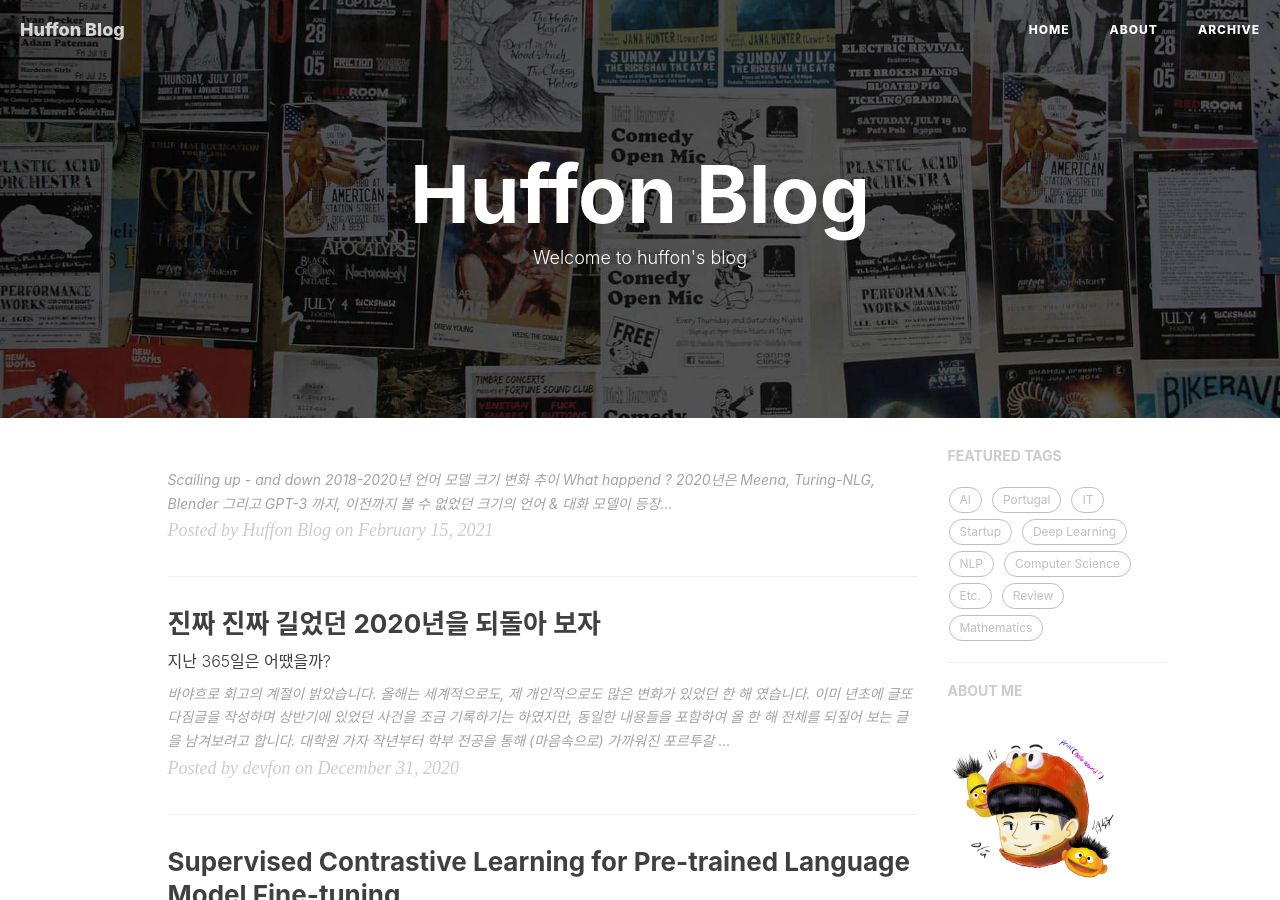
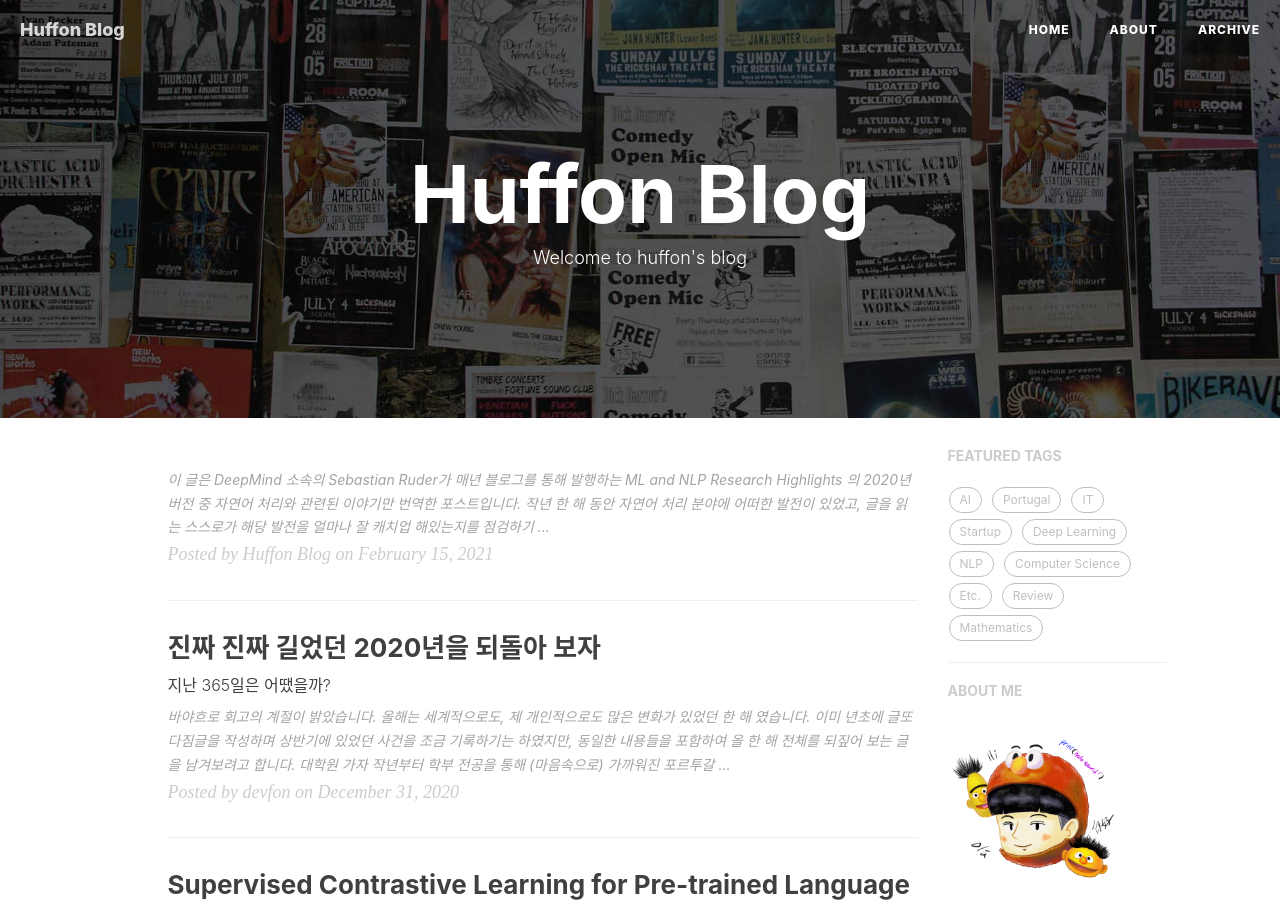
Before and after one commit to Huffon/huffon.github.io, a Jekyll site: the page built from index.html, in a window 1280 px wide and 900 px high. Built offline with Jekyll 4.4.1, drawn with Linux system fonts in a browser that asks for light colours; nearby versions of some CDN libraries; the list of posts is cut into pages by our own code; comment, search, counter and statistics services are not loaded.

Commit message:
Fix subtitle

```diff
--- a/_posts/2021-02-08-ruder.md
+++ b/_posts/2021-02-08-ruder.md
@@ -2,22 +2,25 @@
 
 layout: post
 title: "Ruder's NLP Research Highlights of 2020"
-subtitle: 'Sebastian Ruder's thoughts
+subtitle: 'Sebastian Ruder's thoughts"
 author: "devfon"
 header-style: text
 lang: kr
 tags:
-  - Etc.
+  - AI
+  - NLP
+  - Deep Learning
 ---
 
+이 글은 **DeepMind** 소속의 **Sebastian Ruder**가 매년 블로그를 통해 발행하는 **ML and NLP Research Highlights** 의 [2020년](https://ruder.io/research-highlights-2020/) 버전 중 **자연어 처리**와 관련된 이야기만 번역한 포스트입니다. 작년 한 해 동안 **자연어 처리** 분야에 어떠한 발전이 있었고, 글을 읽는 스스로가 해당 발전을 얼마나 잘 캐치업 해있는지를 점검하기 좋은 글이라고 생각되어 공유합니다. 의역이 많으니, 참고하고 봐주시면 감사하겠습니다 😃
 
-### Scailing up - and down
+## Scailing up - and down
 
 | ![](https://ruder.io/content/images/2021/01/large_models.png) |
 |:-----:|
 |2018-2020년 언어 모델 크기 변화 추이 |
 
-#### What happend ?
+### What happend ?
 
 2020년은 [Meena](https://arxiv.org/abs/2001.09977), [Turing-NLG](https://www.microsoft.com/en-us/research/blog/turing-nlg-a-17-billion-parameter-language-model-by-microsoft/), [Blender](https://arxiv.org/abs/2004.13637) 그리고 [GPT-3](https://proceedings.neurips.cc/paper/2020/file/1457c0d6bfcb4967418bfb8ac142f64a-Paper.pdf) 까지, 이전까지 볼 수 없었던 크기의 언어 & 대화 모델이 등장한 한 해였습니다. 동시에 이처럼 거대한 모델을 훈련시킨다는 것이 얼마나 돈이 많이 들고, 많은 에너지를 필요로 하는 실험인지에 대해 연구자들이 더 잘 [인지](https://www.aclweb.org/anthology/P19-1355/)하게 된 해이기도 합니다. 때문에 거대한 언어 모델을 경량화하려는 연구들이 다양한 방향으로 발전을 하고 있죠. 최근에는 많은 연구들이 [Pruning](https://papers.nips.cc/paper/2020/file/eae15aabaa768ae4a5993a8a4f4fa6e4-Paper.pdf), [Quantization](https://openreview.net/forum?id=dV19Yyi1fS3), [Distillation](https://arxiv.org/abs/1910.01108) 그리고 [Compression](https://www.aclweb.org/anthology/2020.emnlp-main.633/) 등의 기법을 발전시키는 방향으로 흘러가고 있습니다. 또 다른 접근법으로는 Transformer 아키텍처 자체를 보다 효율적으로 만드는 방향이 있겠습니다. 이러한 방향에는 [Performer](https://openreview.net/forum?id=Ua6zuk0WRH), [Big Bird](https://papers.nips.cc/paper/2020/file/c8512d142a2d849725f31a9a7a361ab9-Paper.pdf)와 같은 아키텍처 연구들이 존재합니다.
 
@@ -29,49 +32,49 @@
 
 <br>
 
-#### Why is it important ?
+### Why is it important ?
 
 모델의 스케일을 키운다는 것은 모델이 할 수 있는 영역을 확장시켜나갈 수 있다는 의미입니다. 그러나 이러한 거대 모델들을 현실 세계 문제에 사용하고 배포하기 위해서 모델은 보다 **효율적으로 개선**될 필요가 있습니다. 궁극적으로 다음의 두 연구 방향이 서로에게 이득을 주는 구조가 될 수 있겠습니다. [Train Large, Then Compress](https://arxiv.org/abs/2002.11794) 와 같이 거대 모델을 잘 Compress 하여 좋은 성능을 낼 수 있는 효율적인 모델들을 얻거나, [ELECTRA](https://arxiv.org/abs/2003.10555) 와 같이 보다 좋은 성능의 모델을 만들 수 있는 효율적인 훈련 방법론을 연구하거나 !
 
 <br>
 
-#### What's next?
+### What's next?
 
 저는 에너지 효율성에 쏟아지고 있는 많은 관심과 이를 장려할 수 있는 도구들의 등장으로 인해, 모델의 성능 뿐만 아니라 **파라미터 수**와 이를 학습시키는데 필요한 **에너지 효율성**을 함께 보고하는 문화가 보다 당연해질 것이라 생각합니다. 이러한 전체적인 평가를 통해 **Real-World ML 적용 사례**와 **연구**의 간극이 많이 좁혀질 것입니다.
 
 <br>
 
-### Retrieval Augmentation
+## Retrieval Augmentation
 
 | ![](https://ruder.io/content/images/2021/01/retrieval_augmented_lm.png) |
 |:-----:|
 |Encoder와 Retriever가 함께 훈련되는 REALM |
 
-#### What happend ?
+### What happend ?
 
 거대 언어 모델들은 사전 학습 과정을 통해, 세상에 존재하는 많은 지식을 학습할 수 있다는 것을 여러 결과를 통해 보여주었습니다. 외부 맥락 없이도 질문에 [답을 하는 모습](https://www.aclweb.org/anthology/2020.emnlp-main.437.pdf)을 보여주는가 하면, 사실 관계를 [재현하는 능력](https://www.aclweb.org/anthology/2020.tacl-1.28.pdf)을 보여주는 식으로 말이죠. 그러나 이처럼 지식을 모델 파라미터를 통해 **Implicit하게 저장**하는 것은 비효율적이이며, 지식을 더 많이 축적하기 위해서는 보다 점점 더 큰 모델 (Parameter)을 필요로 하게 된다는 단점이 있습니다. 최근에는 [REALM](https://arxiv.org/abs/2002.08909), [RAG](https://arxiv.org/abs/2005.11401), [knn-LM](https://openreview.net/forum?id=HklBjCEKvH) 등과 같이 **Retrieval 모듈**과 **언어 모델**을 함께 학습시켜 `Open-domain QA`, `언어 모델링` 등의 **Knowledge-intensive** 태스크에서 좋은 결과를 얻을 수 있다고 주장하는 연구들이 많이 등장하고 있습니다. 해당 접근의 장점은 언어 모델 사전 학습 과정에 **Retrieval 모듈**을 레버리지하기 때문에 언어 모델을 보다 효율적으로 학습시킬 수 있다는 것입니다. 언어 모델은 지식을 기억하는 짐을 덜고, **자연어 이해**에 보다 집중을 하는 방식으로 학습을 진행하면 되기 때문이겠죠. 이러한 흐름 속에 진행된 **EfficientQA** 대회에서 좋은 결과를 얻었던 모델들을 살펴보니, 해당 모델들은 모두 **Retrieval 모듈**에 의존을 하고 있었습니다.
 
 <br>
 
-#### Why is it important ?
+### Why is it important ?
 
 과거 Retrieval은 텍스트 요약 혹은 대화 모델 등 다양한 생성 태스크에 있어 필수적인 요소였습니다. **Retrieval-augmented Generation**은 Retrieved 된 문맥을 활용하기 때문에 **Factual Correctness**와 **신뢰성**이라는 두 마리 토끼를 모두 잡을 수 있다는 장점이 있습니다. 뿐만 아니라 토픽과 밀접한 문장을 생성할 수 있다는데에도 이점이 있습니다.
 
 <br>
 
-#### What's next ?
+### What's next ?
 
 **Retrieval-augmented Generation**은 생성 모델이 고질적으로 가지고 있는 할루시네이션 (i.e., producing irrelevant or contradicted facts) 문제 해소에 많은 도움을 줄 수 있을 것으로 보입니다. 또한 모델이 **예측한 혹은 생성한 결과**의 근거가 될 수 있는 레퍼런스를 제공할 수 있게됨으로써 보다 **해석 가능한 판단**을 내릴 수 있다는데에도 큰 장점이 있습니다.
 
 <br>
 
-### Few-shot Learning
+## Few-shot Learning
 
 | ![](https://ruder.io/content/images/2021/01/prompt-based_fine-tuning.png) |
 |:-----:|
 |Template Prompt를 활용한 Fine-tuning |
 
-#### What happend ?
+### What happend ?
 
 최근 몇 년간 진행된 사전 학습의 발전 덕분에, 특정 태스크를 수행하기 위해 필요한 훈련 데이터의 수는 획기적으로 줄었습니다. 그리고 이제는 단 수 십개의 훈련 데이터만으로 **태스크를 모델에게 설명 (demonstartion)**할 수 있다고 주장하는 [연구](https://www.aclweb.org/anthology/2020.emnlp-main.38.pdf)들도 등장하고 있습니다.  이처럼 **Few-shot Learning** 에서 가장 자연스럽다고 여겨질 수 있는 패러다임은 **태스크 자체를 언어 모델로 재구성**하는 것입니다. 이러한 패러다임에서 가장 유망한 연구가 **GPT-3**의 **In-Context learning**이며, GPT-3는 실제로 **입력 값**과 **기대되는 출력 값**으로 구성된 **몇 개의 예제**들을 기반으로 **모델 가중치 업데이트** 없이 예측을 수행합니다. 그러나 이러한 세팅은 몇 가지 문제를 지니고 있는데, 이는 모델이 파라미터에 지니고 있는 지식을 기반으로 예측을 수행하게 되기 때문에 **반드시 거대한 모델을 활용**해야 하며, 모델이 예측을 하는데 활용할 수 있는 예제가 **최대 입력 길이에 따라 제한적**이며, 예제라고 불리우는 **Prompt가 사람에 의해서 조정**되어야 한다는 점입니다.
 
@@ -81,25 +84,25 @@
 
 <br>
 
-#### Why is it important ?
+### Why is it important ?
 
 모델에게 단 몇 가지 예제만을 통해 태스크를 학습시킬 수 있게 된다는 것은, ML/NLP 모델을 활용하는데 있어 존재하는 여러 장벽들을 제거해줄 수 있다는 것을 의미합니다. 미래에는 **Few-shot Learning**을 통해 학습 데이터를 구하기 매우 어려운 환경에서 어플리케이션을 개발하거나, 기학습된 모델을 새로운 도메인에 적용하는 등의 작업을 보다 손쉽게 해결할 수 있게 될 것입니다.
 
 <br>
 
-#### What's next ?
+### What's next ?
 
 사실 실생활에서 수 천개의 훈련 데이터셋을 **쉽게** 구할 수 있는 경우도 많습니다. 따라서 **Few-shot Learning** 모델은 아주 작은 데이터로도 학습을 진행할 수 있어야 하지만, 수 천개의 데이터가 주어졌을 때 **Seamless하게 스케일 업**을 할 수도 있어야 할 것입니다. 또한 입력 길이의 제한으로 인해 컨텍스트가 제한되는 문제도 해결되어야 합니다. 마지막으로 [SuperGLUE](https://super.gluebenchmark.com/leaderboard)와 같은 여러 유명 벤치마크에서 최근의 언어 모델들이 훈련 데이터에 대해 **Fully Fine-tuned** 되었을 때 인간의 성능을 뛰어 넘을 수 있음을 보여주었으므로, **Few-shot Learning** 세팅에서도 성능 개선 여깃 함께 꾀해야함은 당연한 숙제입니다.
 
 <br>
 
-#### Evaluation beyond accuracy
+## Evaluation beyond accuracy
 
 | ![](https://ruder.io/content/images/2021/01/checklist_negation.png) |
 |:-----:|
 |CheckList |
 
-#### What happend ?
+### What happend ?
 
 최근 여러 언어 모델들이 다양한 태스크에서 **인간의 성능**을 뛰어넘는 모습을 보여주고 있습니다. 해당 모델들이 실제로 자연어를 이해하고 있다고 믿던 [믿지 않던](https://www.aclweb.org/anthology/2020.acl-main.463/), 우리 모두는 현재 모델들이 **"인간의 언어를 완전히 이해한다"**는 목표에 도달했다고 생각하지는 않습니다. 그러나 **현존하는 메트릭**들은 모델들의 한계점을 파악하는데 여러 어려움을 겪고 있습니다. 여기서 두 가지 연구 주제가 등장할 수 있습니다. 첫 번째는 **현재의 모델들이 풀기 어려운, 아주 어려운 예제를 큐레이팅하는 것**이고, 두 번째는 `accuracy`와 같은 간단한 메트릭을 넘어 보다 **Fine-grained 한 평가 방안**을 고안하는 것입니다.
 
@@ -109,49 +112,49 @@
 
 <br>
 
-#### Why is it important ?
+### Why is it important ?
 
 보다 좋은 언어 모델을 만들기 위해 우리는 단순히 현재 모델들이 이전 모델들보다 좋은 성능을 보였느냐만 볼 것이 아니라, 모델이 **어떠한 오류**를 내고, **어떠한 특징 이해하는데 어려움을 겪는지** 등을 직접 파악하고 이해할 필요가 있습니다.
 
 <br>
 
-#### What's next ?
+### What's next ?
 
 모델의 추론 결과에 대해 보다 **Fine-grained 한 평가**를 내릴 수 있게 된다면, **모델이 지닌 결함**과 해당 결함을 해소하기 위해 나아가야 할 연구 방향을 식별하는데 많은 도움을 얻을 수 있게 될 것입니다. 또한 이러한 평가는 **서로 다른 기법, 모델의 장단점**에 대해 보다 뚜렷한 비교와 판단을 수행할 수 있도록 도와줄 수도 있습니다.
 
 <br>
 
-### Practical concerns of Large LMs
+## Practical concerns of Large LMs
 
 | ![](https://ruder.io/content/images/2021/01/real_toxicity_prompts.png) |
 |:-----:|
 |유해하지 않은 Prompt로 부터 Toxic Content를 생성하는 언어 모델들 |
 
-#### What happend ?
+### What happend ?
 
 언어 모델이 학습할 수 있는 **Syntactic**, **Semantic** 그리고 **World Knowledge** 정보에 집중적인 분석 연구가 수행되었던 작년 (2019)과 달리 최근에는 모델이 지닐 수 있는 여러 실용적인 우려를 파헤치고, 분석하려는 시도들이 많아지고 있습니다. 이러한 연구 흐름 속에서 사전 학습된 언어 모델들은 [Toxic한 언어를 생성](https://www.aclweb.org/anthology/2020.findings-emnlp.301/)하는 문제에 있어 매우 취약하다는 사실이 확인되었으며, [학습 데이터가 유출](https://arxiv.org/abs/2004.00053)될 수 있다는 문제도 제기되고 있습니다. 또한 [공격자가 모델의 예측을 조정](https://www.aclweb.org/anthology/2020.acl-main.249/)해 **Backdoor Attack**을 수행할 수 있다는 지적, [모델](https://openreview.net/forum?id=Byl5NREFDr)과 [데이터 추출](https://arxiv.org/abs/2012.07805) 공격 등에 대한 이야기도 나오고 있습니다. 사전 학습된 모델들이 [Gender bias](https://arxiv.org/abs/2010.06032)를 지닐 수 있다는 것은 널리 알려진 사실이고 말이죠.
 
 <br>
 
-#### Why is it important ?
+### Why is it important ?
 
 거대 사전 학습 모델은 여러 기관에서 학습되고, 실제로 현실 세계에서 널리 사용되고 있습니다. 때문에 모델들이 **bias**를 지닐 수 있음을 인지하고 있을 뿐만 아니라, 모델의 어떠한 행위가 **사회에 해로운 결과를 미칠 수 있는지**에 대한 이해를 하는 것은 실용적으로 중요합니다.
 
 <br>
 
-#### What's next ?
+### What's next ?
 
 더 크고, 더 강한 모델들이 연구/개발됨에 따라 모델이 학습할 수 있는 **편향**, **공정성**과 같은 현실적 우려들을 초기 연구/개발 과정부터 고민하는 것은 점점 더 중요해질 것입니다.
 
 <br>
 
-### Multilinguality
+## Multilinguality
 
 | ![](https://ruder.io/content/images/2021/01/language_resource_distribution.png) |
 |:-----:|
 |언어별 데이터의 불균형 분포 |
 
-#### What happend ?
+### What happend ?
 
 2020년은 **Multilingual NLP**에 있어 많은 진보가 있었습니다. **아프리카 언어**를 위한 자연어 처리 기술을 증진시키겠다는 미션을 지닌 [Masakhane](https://www.masakhane.io/)가 **WMT20**에서 발제한 [키노트](https://www.youtube.com/watch?v=Xbc_g_OknqA)는 작년 최고의 발표 중 하나였습니다. 또한 작년은 [XTREAM](http://proceedings.mlr.press/v119/hu20b/hu20b.pdf), [XGLUE](https://www.aclweb.org/anthology/2020.emnlp-main.484/), [IndoNLU](https://www.aclweb.org/anthology/2020.aacl-main.85/), [IndicGLUE](https://www.aclweb.org/anthology/2020.findings-emnlp.445/) 등 여러 언어들을 위해 **다양한 벤치마크가 등장**한 해이기도 하죠.
 
@@ -161,19 +164,12 @@
 
 <br>
 
-#### Why is it important ?
+### Why is it important ?
 
 영어를 넘어 다양한 언어들의 자연어 처리 발전에 기여한다는 것은 [여러 이점](https://ruder.io/nlp-beyond-english/)이 있습니다. 이는 또한 ML/NLP에 있어 흥미로운 챌린지이기도 하며, 사회에 큰 임팩트를 가져올 수 있는 연구 방향이기도 합니다.
 
 <br>
 
-#### What's next ?
+### What's next ?
 
 현재 영어가 아닌 다양한 언어들의 **데이터**, **모델**들을 꽤나 손쉽게 활용할 수 있게 되었음을 고려해볼 때 지금이 **Multilingual**에 있어 보다 좋은 나은 방향으로 나아가기 위한 준비가 되어있는 상태라고 생각합니다.
-
-<br>
-
-
-### Reference
-
-- [ML and NLP Research Highlights of 2020](https://ruder.io/research-highlights-2020/)
```
